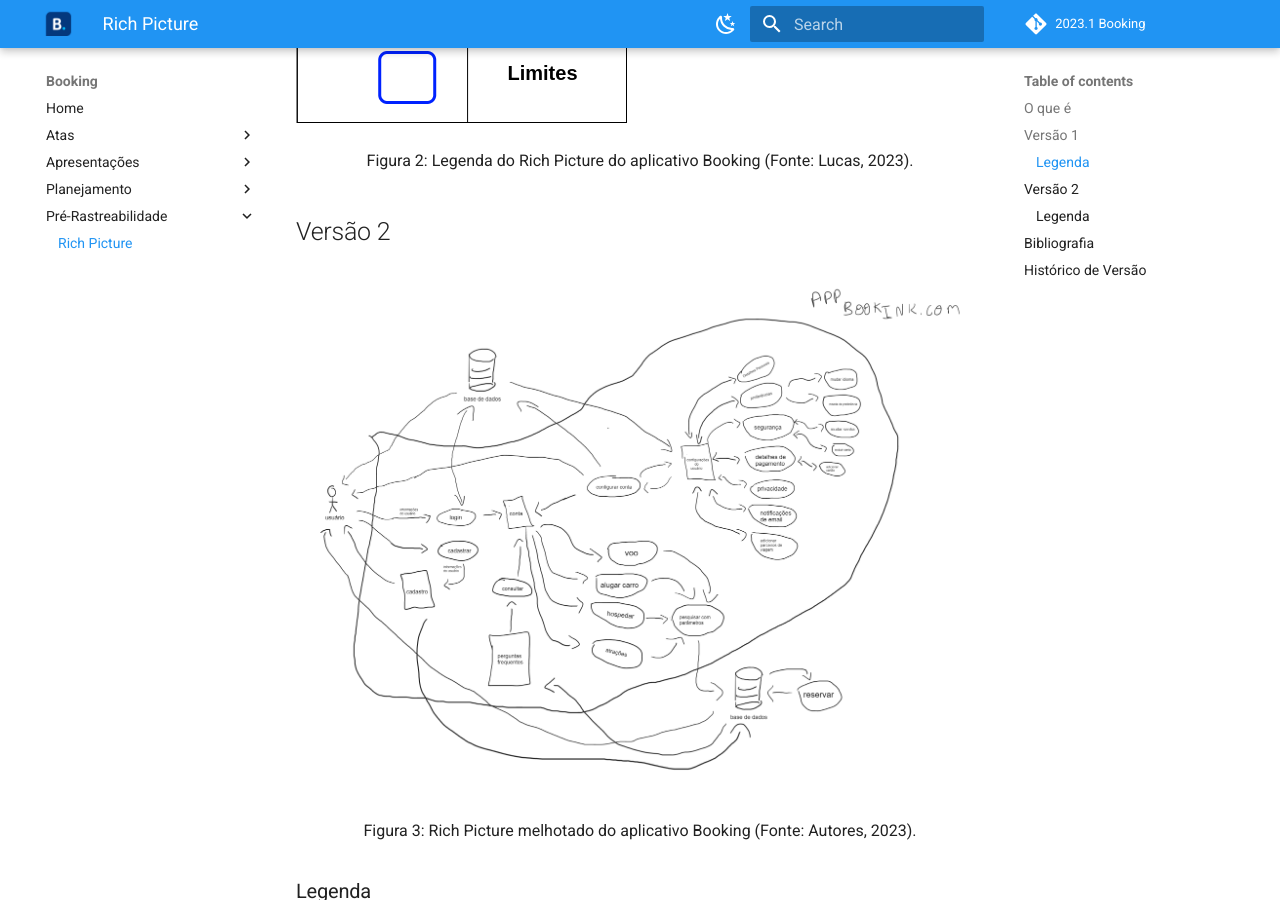
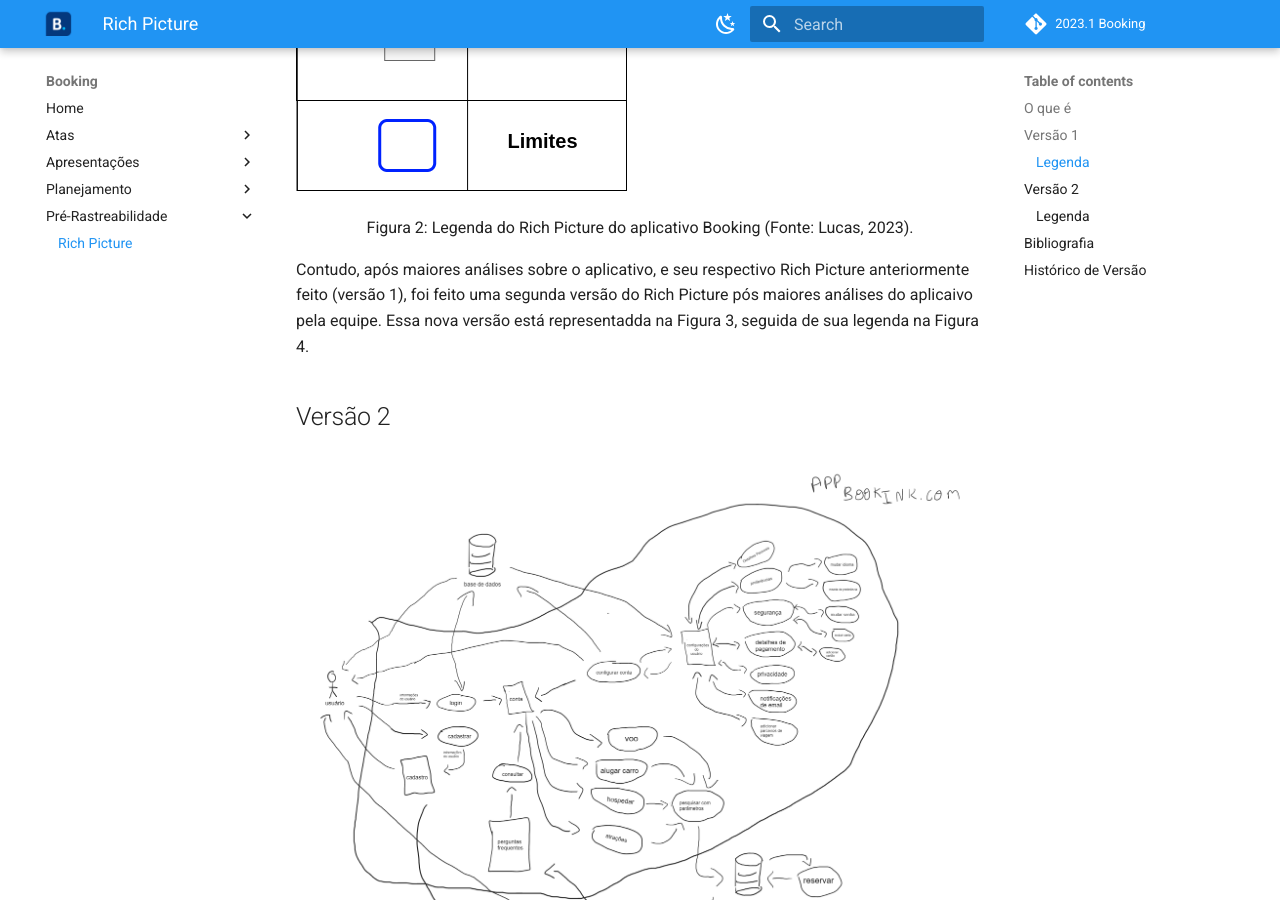
Before and after one commit to Requisitos-de-Software/2023.1-Booking, an MkDocs documentation site: the page built from docs/prePlanejamento/richPicture.md, in a window 1280 px wide and 900 px high, scrolled down 1428 px. Built offline with MkDocs 1.6.1 and Material for MkDocs 9.7.7, drawn with Linux system fonts in a browser that asks for light colours; comment, search, counter and statistics services are not loaded; some of the changed text lies outside the part shown.

Commit message:
34-adicionando descricao para imagens

```diff
--- a/docs/prePlanejamento/richPicture.md
+++ b/docs/prePlanejamento/richPicture.md
@@ -3,6 +3,8 @@
 ## O que é
 
 O Rich Picture é uma ferramenta valiosa para analisar problemas e comunicar ideias de forma clara e visual. Quando se trata de resolver um problema de negócios, é fundamental compreender os componentes essenciais da situação. O Rich Picture pode ajudar a identificar esses elementos cruciais, criando um esboço gráfico que inclui imagens, texto, símbolos e ícones. Esses elementos são usados para ilustrar os principais aspectos do problema, incluindo processos, requisitos de dados, atores envolvidos, responsabilidades e relações entre esses elementos. O resultado é uma representação visual detalhada que ajuda a aprender sobre problemas complexos ou mal definidos. Através do uso de Rich Pictures, é possível identificar potenciais problemas e conflitos, tornando mais fácil desenvolver soluções eficazes.
+
+Abaixo, na Figura 1, podemos ver a primeira versão do Rich Picture, seguido de sua legenda na Figura 2, feito para a análise do aplicativo que foi selecionado pela equipe.
 
 ## Versão 1
 
@@ -21,6 +23,8 @@
 <div style="text-align: center">
 <p> Figura 2: Legenda do Rich Picture do aplicativo Booking (Fonte: Lucas, 2023). </p>
 </div>
+
+Contudo, após maiores análises sobre o aplicativo, e seu respectivo Rich Picture anteriormente feito (versão 1), foi feito uma segunda versão do Rich Picture pós maiores análises do aplicaivo pela equipe. Essa nova versão está representadda na Figura 3, seguida de sua legenda na Figura 4.
 
 ## Versão 2
 
@@ -54,3 +58,4 @@
 | 1.0     | 10/04/2023 | Criação do documento | Lucas e Gabriel | Henrique    |
 | 1.1     | 14/04/2023 | Atualização          | Gabriel e Lucas | Pedro       |
 | 1.2     | 20/04/2023 | Adicionando legendas nas imagems| Lucas | Henrique       |
+| 1.3     | 23/04/2023 | Adicionando descrição para imagens| Henrique  |       |
```
